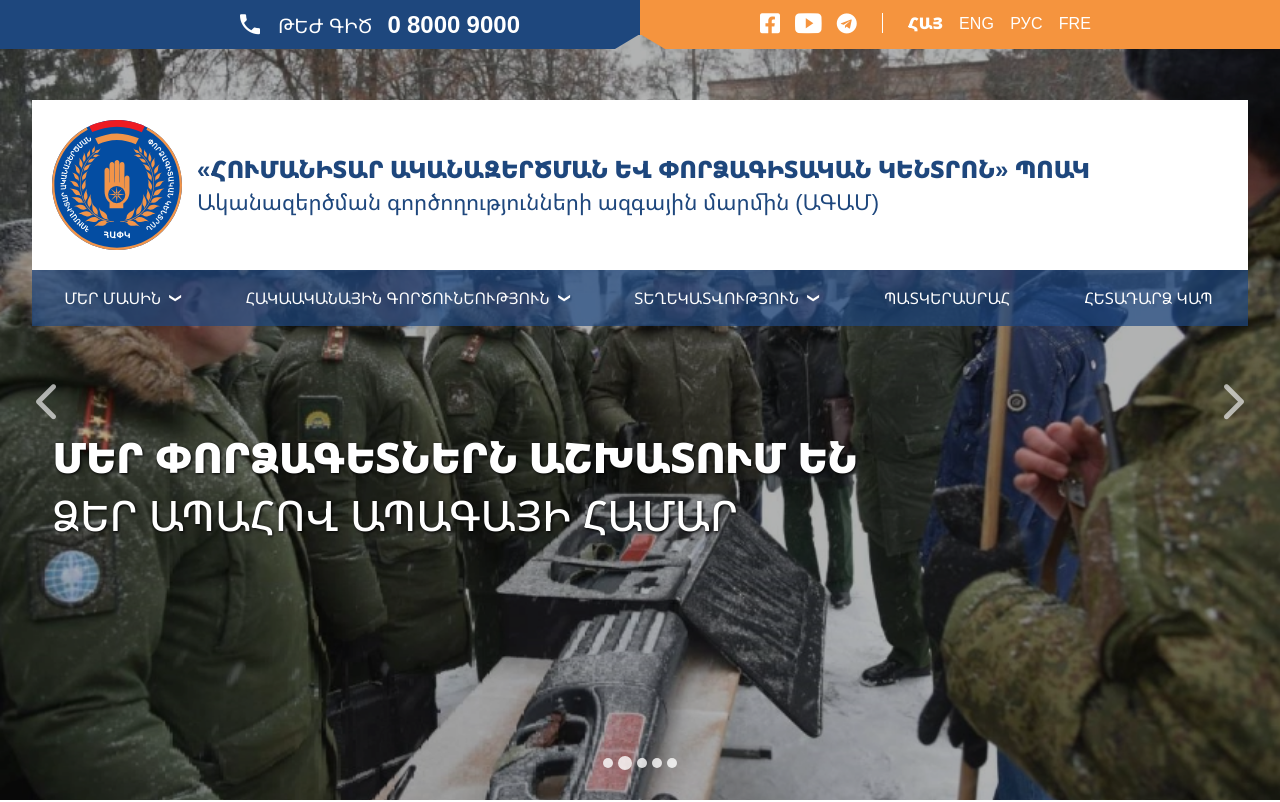
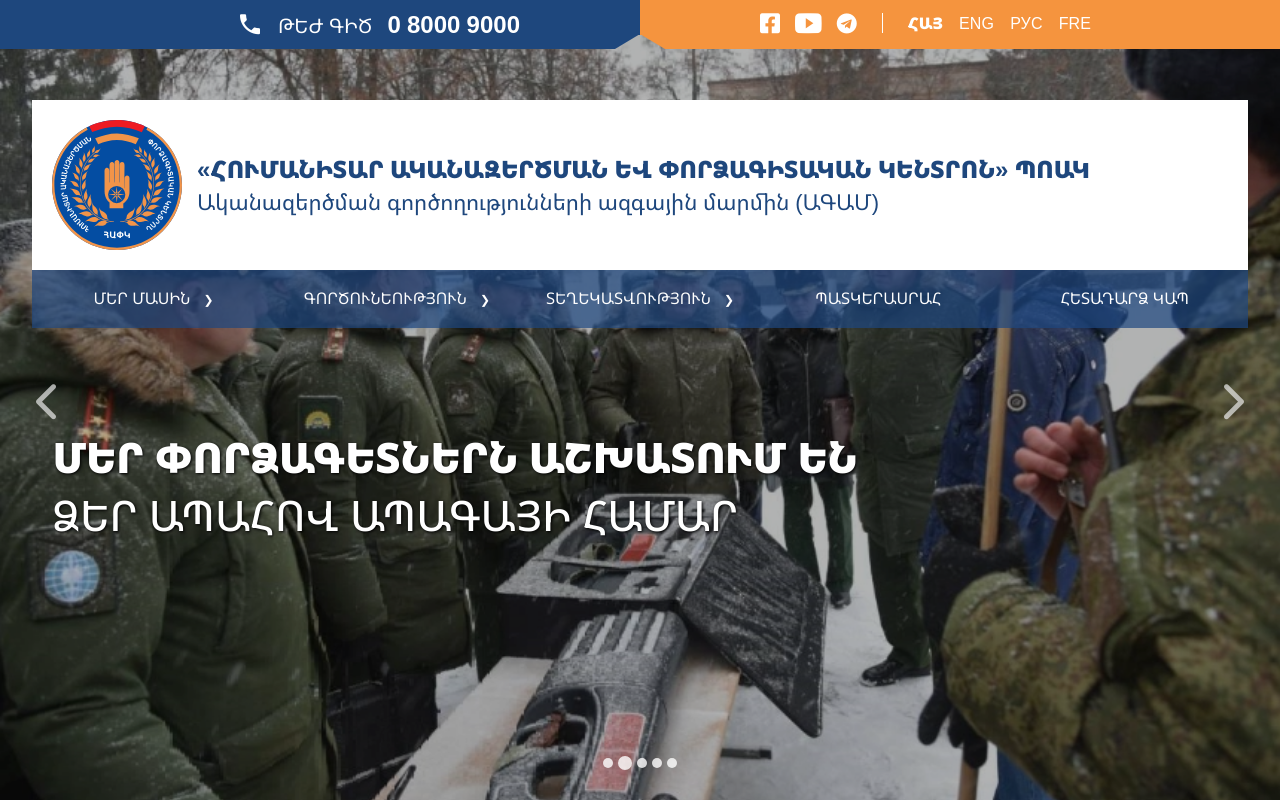
Before and after one commit to Narek700/poak, a website: page index.html in a window 1280 px wide. Shown: the top 802 px of the page. Drawn offline with Linux system fonts and the light colour scheme; files whose address does not match are found by name.

Commit message:
some changes

```diff
--- a/index.html
+++ b/index.html
@@ -93,7 +93,7 @@
                     </ul>
                 </li>
                 <li>
-                    <a href="#">ՀԱԿԱԱԿԱՆԱՅԻՆ ԳՈՐԾՈՒՆԵՈՒԹՅՈՒՆ</a>
+                    <a href="#">ԳՈՐԾՈՒՆԵՈՒԹՅՈՒՆ</a>
                     <!-- First Tier Drop Down -->
                     <ul>
                         <li>
@@ -393,7 +393,7 @@
                 <div class="item">
                     <div class="links">
                         <a href="" target="_blank">ՄԵՐ ԿԱԶՄԸ</a>
-                        <a href="" target="_blank">ՀԱԿԱԱԿԱՆԱՅԻՆ ԳՈՐԾՈՒՆԵՈՒԹՅՈՒՆ</a>
+                        <a href="" target="_blank">ԳՈՐԾՈՒՆԵՈՒԹՅՈՒՆ</a>
                         <a href="" target="_blank">ՏԵՂԵԿԱՏՎՈՒԹՅՈՒՆ</a>
                         <a href="" target="_blank">ՊԱՏԿԵՐԱՍՐԱՀ</a>
                         <a href="" target="_blank">ՀԵՏԱԴԱՐՁ ԿԱՊ</a>
--- a/sass/_header.scss
+++ b/sass/_header.scss
@@ -225,10 +225,15 @@
           transition: .3s;
           position: relative;
           display: inline-block;
+          width: calc(100% / 5);
 
 
           /* Change this in order to change the Dropdown symbol */
           & > a {
+            display: block;
+            width: 100%;
+            text-align: center;
+
             &:after {
               content: ' \276F';
               font-size: 12px;
@@ -289,6 +294,7 @@
               a {
                 background-color: $white;
                 color: $blue !important;
+                text-align: left;
 
                 &:after {
                   transform: rotate(0deg);
@@ -477,6 +483,7 @@
           background-color: $default-bg;
 
           li {
+            width: 100%;
             border-top: 1px solid $border-color;
 
             a {
@@ -484,6 +491,7 @@
               line-height: 19px;
               color: $blue !important;
               padding: 20px 40px;
+              text-align: left;
             }
 
             ul {
```
Also changed, not shown: about-us.html (+1 -1 lines), contact-us.html (+1 -1 lines), gallery.html (+1 -1 lines), legal-acts.html (+1 -1 lines), media-about-us.html (+1 -1 lines), member.html (+1 -1 lines), news-detail.html (+1 -1 lines), news.html (+1 -1 lines), not-technical-research.html (+1 -1 lines), operation-departament.html (+1 -1 lines), our-composition.html (+1 -1 lines), our-history.html (+1 -1 lines), procurement-process.html (+1 -1 lines), vacancies-main.html (+1 -1 lines), 2 more files.
